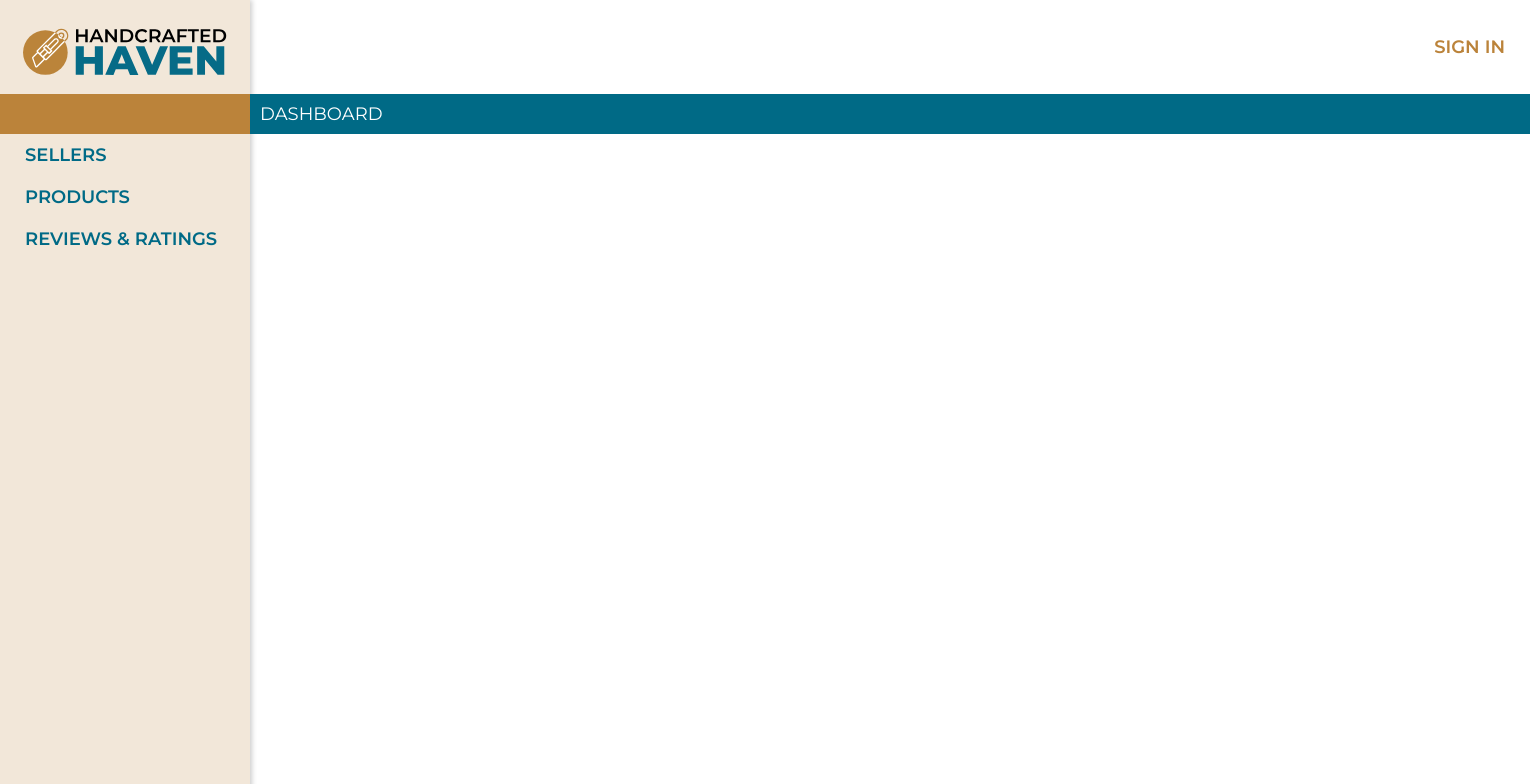
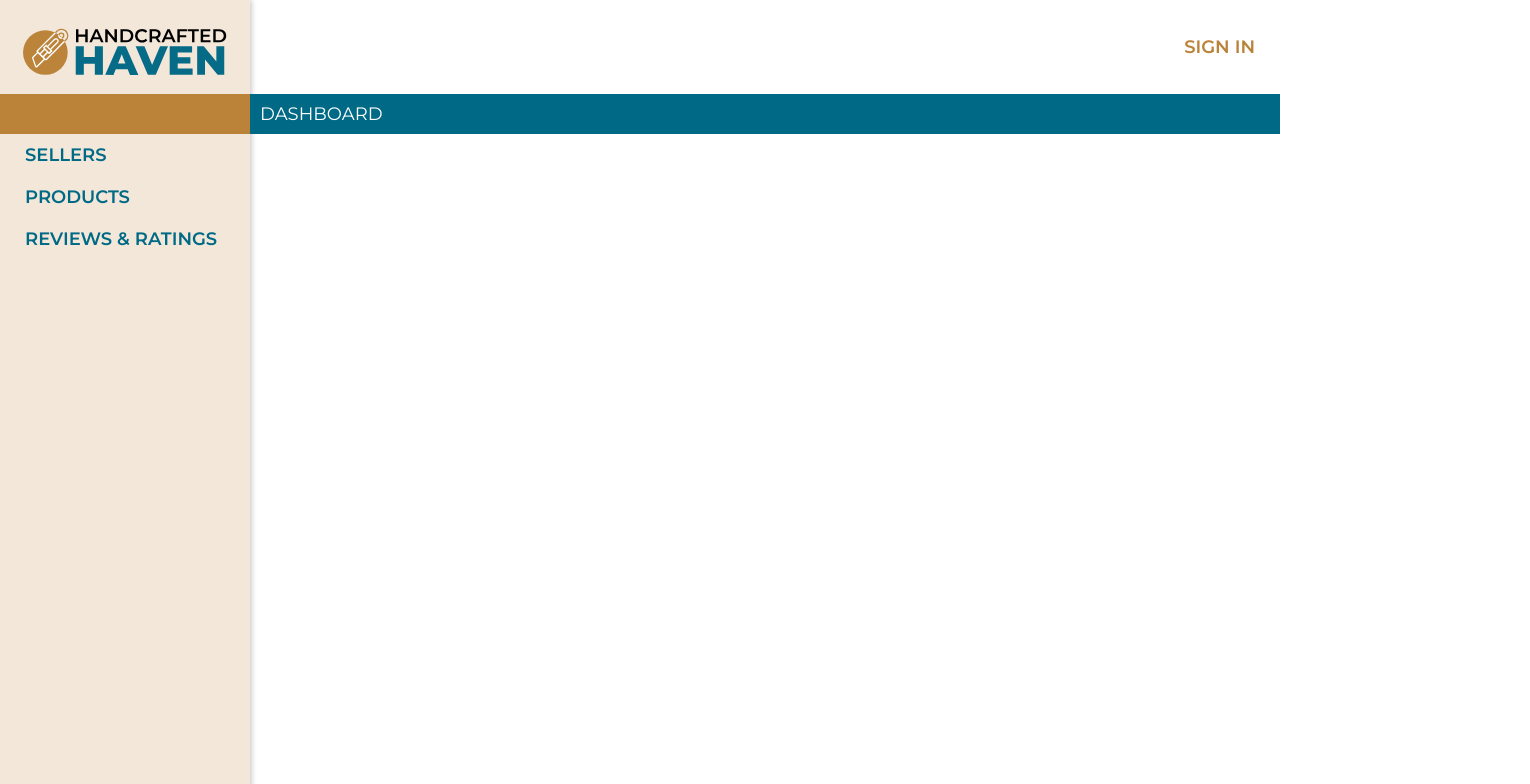
Before and after one commit to fercub496/group7fullstack, a Next.js app in the folder handcrafted-haven-project/: page /dashboard in a window 1280 px wide. Shown: the top 784 px of the page, 1530 px wide, since content can reach past the window. Built offline with nearby package versions, Linux system fonts and the light colour scheme.

Commit message:
global update

```diff
--- a/handcrafted-haven-project/package.json
+++ b/handcrafted-haven-project/package.json
@@ -11,7 +11,9 @@
     "type": "module"
   },
   "dependencies": {
+    "@heroicons/react": "^2.2.0",
     "@prisma/client": "^6.6.0",
+    "clsx": "^2.1.1",
     "next": "15.2.3",
     "react": "^19.0.0",
     "react-dom": "^19.0.0"
--- a/handcrafted-haven-project/src/app/globals.css
+++ b/handcrafted-haven-project/src/app/globals.css
@@ -18,7 +18,6 @@ body {
   background: var(--background);
   -webkit-font-smoothing: antialiased;
   -moz-osx-font-smoothing: grayscale;
-  width: 100vw;
 }
 
 * {
@@ -72,12 +71,6 @@ button {
   height: 40px;
 }
 
-.top-header {
-  height: 94.5px;
-  width: 100%;
-  display: flex;
-}
-
 .sign-link {
   color: #bb833a;
   font-size: 18px;
@@ -98,14 +91,18 @@ button {
   font-size: 18px;
   font-weight: 400;
   color: White;
+}
 
+.top-header {
+  height: 94.5px;
+  width: 100%;
+  display: flex;
 }
 
 .bar-top-null {
   height: 40px;
   width: 100%;
   background-color: #006A86;
-
 }
 
 .bar-center {
@@ -114,9 +111,7 @@ button {
   height: 126px;
   margin: 0;
   padding: 0;
-
 }
-
 
 .bar-top-text {
   font-size: 16px;
@@ -157,30 +152,33 @@ button {
 }
 
 .productGrid {
+  display: flex;
+  flex-flow: row wrap;
   padding: 25px;
   gap: 5px;
 }
 
 .productCard {
-  display: flex;
-  width: 300px;
-  height: 250px;
+  display: block;
+  width: 150px;
+  height: 200px;
   background-color: #006A86;
-  font-size: 18px;
+  font-size: 12px;
   color: white;
   font-family: montserrat;
   gap: 5px;
+  padding: 5px;
 }
 
+
 .productCard img {
-  width: 150px;
-  height: 200px;
+  width: 100%;
+  height: auto;
+  margin-bottom: 5px;
 }
 
 @media screen and (min-width: 700px) {
   .dash-layout {
-    display: grid;
-    grid-template-columns: 250px auto;
     grid-template-rows: 94px auto;
   }
 
@@ -188,20 +186,23 @@ button {
     grid-row: 1 / 3 ;
     display: flex;
     flex-direction: column;
-    height: 100vh;
+    min-height: 100vh;
+    height: 100%;
     background-color: #bb833a31; /* Dark background for sidebar */
     padding: 0px;
     width: 250px; /* Adjust width as needed */
     box-shadow: 2px 0 5px rgba(0, 0, 0, 0.2); /* Sidebar shadow */
   }
 
-  .top-header {
-    height: 94px;
-  }
-
   .body-layout {
     grid-row: 1/2;
     grid-column: 2/3;
+  }
+
+  .top-header {
+    height: 94.5px;
+    width: 100%;
+    display: flex;
   }
 
   .bar-center {
@@ -212,9 +213,24 @@ button {
     display: none;
   }
 
+  .children {
+    grid-row: 2/3;
+    grid-column: 2/3;
+    width: auto;
+  }
+
   .bar-top {
+    display: flex;
+    height: 40px;
     width: 100%;
+    background-color: #006A86;
+    align-items: center;
+    padding-left: 10px;
+    font-size: 18px;
+    font-weight: 400;
+    color: White;
   }
+
   .bar-top-text {
     font-size: 18px;
     font-weight: 400;
@@ -224,31 +240,5 @@ button {
     padding: 10px;
   }
 
-  .children {
-    grid-row: 2/3;
-    grid-column: 2/3;
-  }
-
-
-.productGrid {
-  display: flex;
-  padding: 25px;
-  gap: 5px;
-}
-
-.productCard {
-  display: block;
-  width: 150px;
-  background-color: #006A86;
-  font-size: 14px;
-  color: white;
-  font-family: montserrat;
-  gap: 5px;
-}
-
-.productCard img {
-  width: 150px;
-  height: 200px;
-}
 
 }
```
Also changed, not shown: 1 other file (tests, documents, lock files or other folders).
